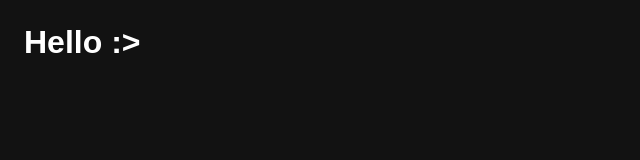
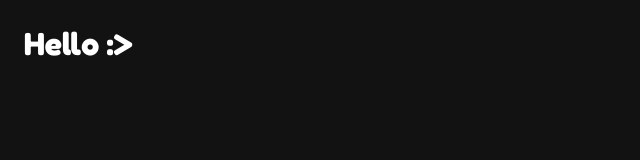
Before and after one commit to ruingl/yxmi.ruii.site, a plain HTML site: page index.html in a window 1280 px wide. Shown: the full height of the page, 0-640 px from the left. Drawn offline with Linux system fonts and the light colour scheme.

Commit message:
update index.html

```diff
--- a/index.html
+++ b/index.html
@@ -3,6 +3,9 @@
 <HEAD>
     <META CHARSET="UTF-8">
     <META NAME="VIEWPORT" CONTENT="WIDTH=DEVICE-WIDTH, INITIAL-SCALE=1.0">
+    <link rel="preconnect" href="https://fonts.googleapis.com">
+    <link rel="preconnect" href="https://fonts.gstatic.com" crossorigin>
+    <link href="https://fonts.googleapis.com/css2?family=Fredoka:wght@300..700&family=Quicksand:wght@300..700&display=swap" rel="stylesheet">
     <STYLE>
         body {
             background-color: #121212;
@@ -10,6 +13,10 @@
             color: white;
             margin: 24px;
         }
+
+        h1 {
+            font-family: 'Fredoka', sans-serif;
+        }
     </STYLE>
 </HEAD>
 <BODY>
```
